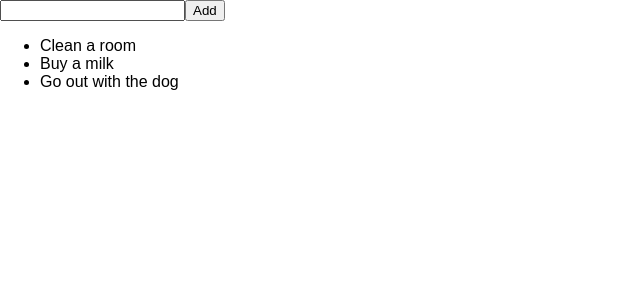
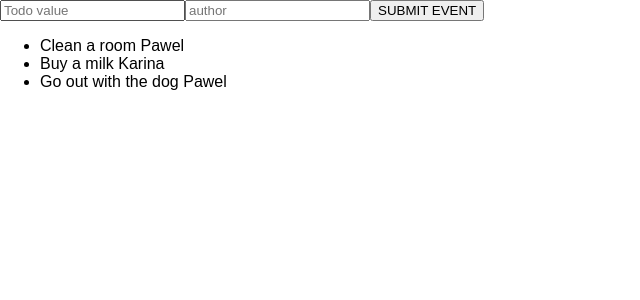
Before and after one commit to czikarito/react-todo-list, a React (Create React App) app: page / in a window 1280 px wide. Shown: the top 300 px of the page, without its empty margins (0-640 px from the left). Built offline with nearby package versions, Linux system fonts and the light colour scheme.

Commit message:
Add basic form with formik & yup

```diff
--- a/package.json
+++ b/package.json
@@ -3,11 +3,13 @@
   "version": "0.1.0",
   "private": true,
   "dependencies": {
+    "formik": "^1.5.8",
     "react": "^16.8.6",
     "react-dom": "^16.8.6",
+    "react-redux": "7.0.3",
     "react-scripts": "0.9.x",
-    "react-redux": "7.0.3",
-    "redux": "^4.0.1"
+    "redux": "^4.0.1",
+    "yup": "^0.27.0"
   },
   "devDependencies": {},
   "scripts": {
--- a/src/components/AddTodo.jsx
+++ b/src/components/AddTodo.jsx
@@ -1,35 +1,46 @@
 import React, { Component } from 'react'
 import { addTodo } from '../redux/actions/todoContainerActions';
 import { connect } from "react-redux";
+import { Formik, Form, Field, ErrorMessage } from 'formik';
+import * as Yup from 'yup';
+
+
+const TodoFormSchema = Yup.object().shape({
+  value: Yup.string()
+    .max(50, "too long")
+    .required("required"),
+  author: Yup.string()
+  .max(10, "too long")
+  .required("required"),
+})
 
 class AddTodo extends Component {
-  constructor(props) {
-    super(props)
-
-    this.state = {
-       value: ""
-    }
-  }
-
-  _handleOnChange = (event) => {
-    this.setState({
-      value: event.target.value
-    })
-  }
-
-  _handleTodoAdd = () => {
-    this.props.addTodo(this.state.value);
-
-    this.setState({
-      value: ""
-    });
-  }
-
   render() {
     return (
       <div>
-        <input type="text" value={this.state.value} onChange={this._handleOnChange}/>
-        <button onClick={() => this._handleTodoAdd()}>Add</button>
+        <Formik
+          initialValues={{
+            value: "",
+            author: ""
+          }}
+          validationSchema={TodoFormSchema}
+          onSubmit={(values, { resetForm }) => {
+            this.props.addTodo(values);
+            resetForm();
+          }}
+        >
+
+        {({ errors, touched }) => (
+          <Form>
+            <Field placeholder="Todo value" name="value" />
+            {errors.value && touched.value ? <div>{errors.value}</div> : null}
+            <Field placeholder="author" name="author" />
+            {errors.author && touched.author ? <div>{errors.author}</div> : null}
+            <button type="submit">SUBMIT EVENT</button>
+          </Form>
+        )}
+
+        </Formik>
       </div>
     )
   }
--- a/src/components/TodoItem.jsx
+++ b/src/components/TodoItem.jsx
@@ -4,9 +4,12 @@ import { connect } from 'react-redux';
 
 
 function TodoItem(props) {
+  const { item, completeTodo } = props;
   return (
-    <li onClick={() => props.completeTodo(props.item.id)}>
-    {props.item.title}
+    <li onClick={() => completeTodo(item.id)}>
+      {item.title}
+      &nbsp;
+      {item.author}
   </li>
   )
 }
--- a/src/redux/actions/todoContainerActions.js
+++ b/src/redux/actions/todoContainerActions.js
@@ -1,12 +1,13 @@
 import { ADD_TODO, COMPLETE_TODO } from "../actionTypes";
 
-export const addTodo = value => {
+export const addTodo = data => {
   return {
     type: ADD_TODO,
     newTodo: {
       id: Math.random(),
-      title: value,
-      completed: false
+      title: data.value,
+      completed: false,
+      author: data.author
     }
   }
 }
--- a/src/redux/reducers/todos.js
+++ b/src/redux/reducers/todos.js
@@ -5,17 +5,20 @@ const initialState = {
     {
       id: 1,
       title: "Clean a room",
-      completed: false
+      completed: false,
+      author: "Pawel"
     },
     {
       id: 2,
       title: "Buy a milk",
-      completed: false
+      completed: false,
+      author: "Karina"
     },
     {
       id: 3,
       title: "Go out with the dog",
-      completed: false
+      completed: false,
+      author: "Pawel"
     }
   ]
 }
```
Also changed, not shown: 1 other file (tests, documents, lock files or other folders).
